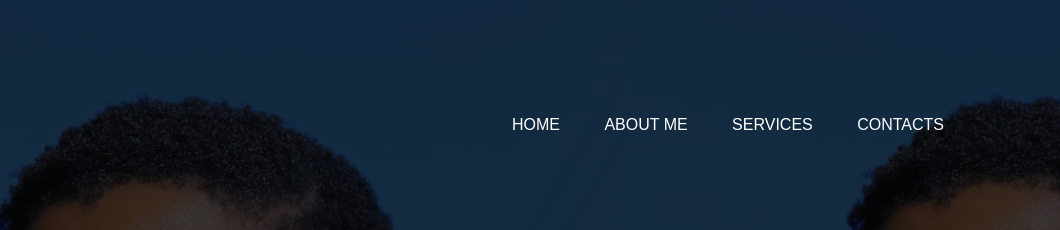
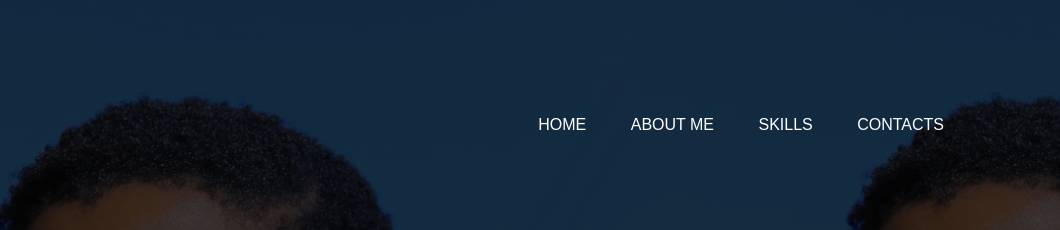
Before and after one commit to MathabisoLefosa/Mathabiso-Lefosa-, a plain HTML site: page index.html in a window 1280 px wide. Shown: the top 230 px of the page, 220-1280 px from the left. Drawn offline with Linux system fonts and the light colour scheme.

Commit message:
Update index.html

```diff
--- a/index.html
+++ b/index.html
@@ -13,7 +13,7 @@
         <ul>
             <li><a href="#">Home</a></li>
             <li><a href="about me.html">About Me</a></li>
-            <li><a href="service.html">Services</a></li>
+            <li><a href="service.html">Skills</a></li>
             <li><a href="contacts.html">Contacts</a></li>
 
         </ul>
```
